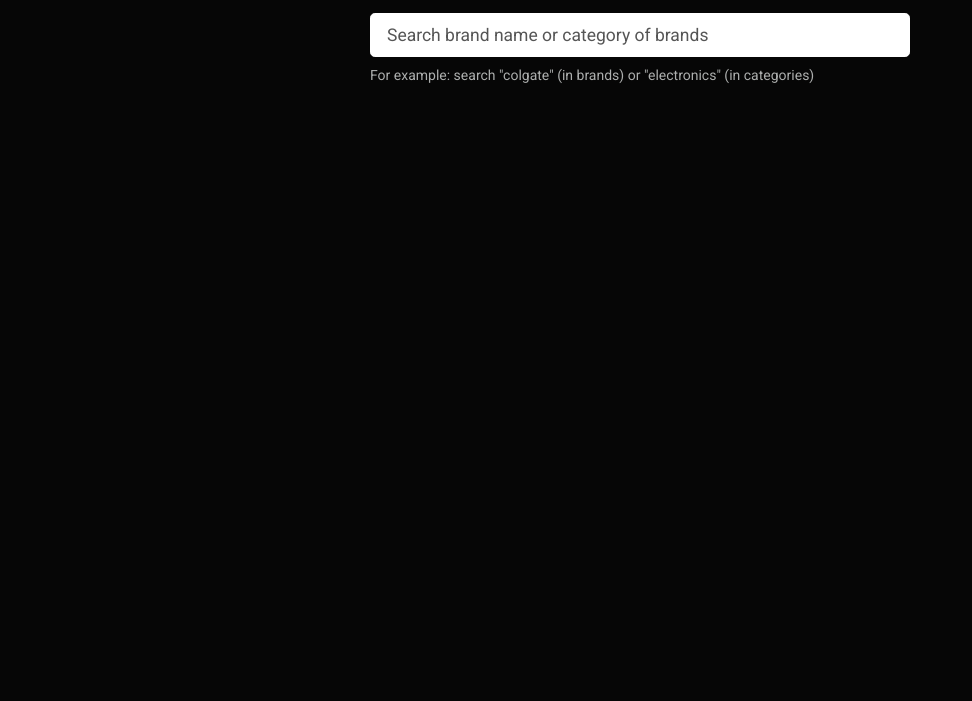
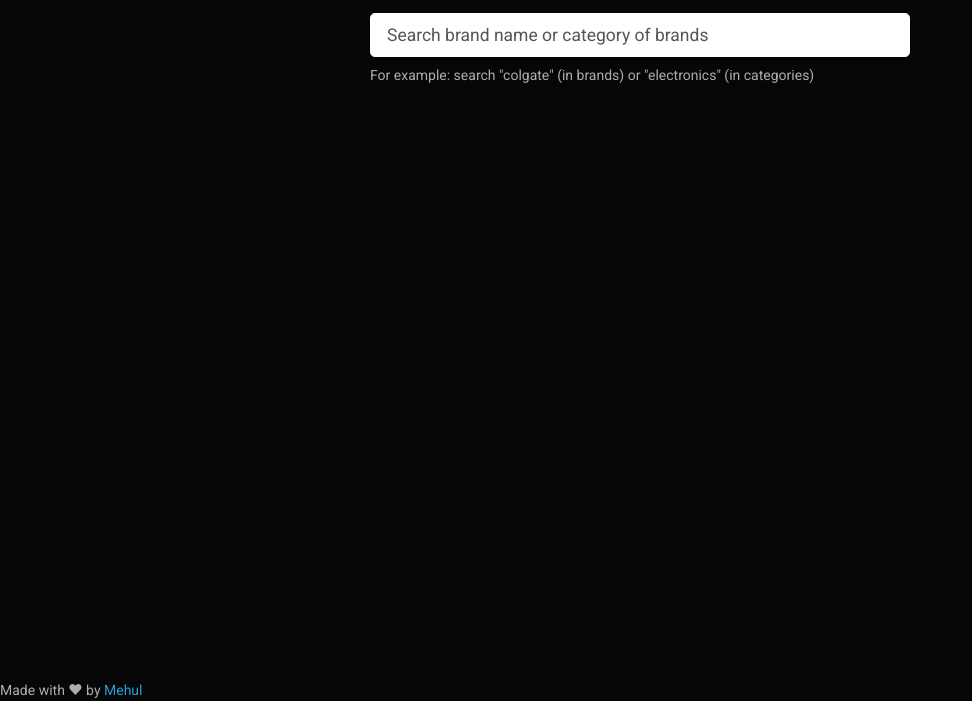
Before and after one commit to mehulambastha/which-country, a plain HTML site: page index.html in a window 1280 px wide. Shown: the part 99-800 px from the top of the page, without its empty margins (0-972 px from the left). Drawn offline with Linux system fonts and the light colour scheme.

Commit message:
Added Footer

```diff
--- a/index.html
+++ b/index.html
@@ -28,6 +28,11 @@
 			.h2-img {
 				width: 5rem;
 			}
+			.footer{
+				position: fixed;
+				bottom: 0;
+				text-align: center;
+			}
 		</style>
 		<title>Indian or not ?</title>
 	</head>
@@ -56,6 +61,9 @@
 				</div>
 			</div>
 		</div>
+		<div class="footer">
+			Made with ❤ by <a href="https://github.com/mehulambastha">Mehul</a>
+		</div>
 		<script src="app.js"></script>
 	</body>
 </html>
```
